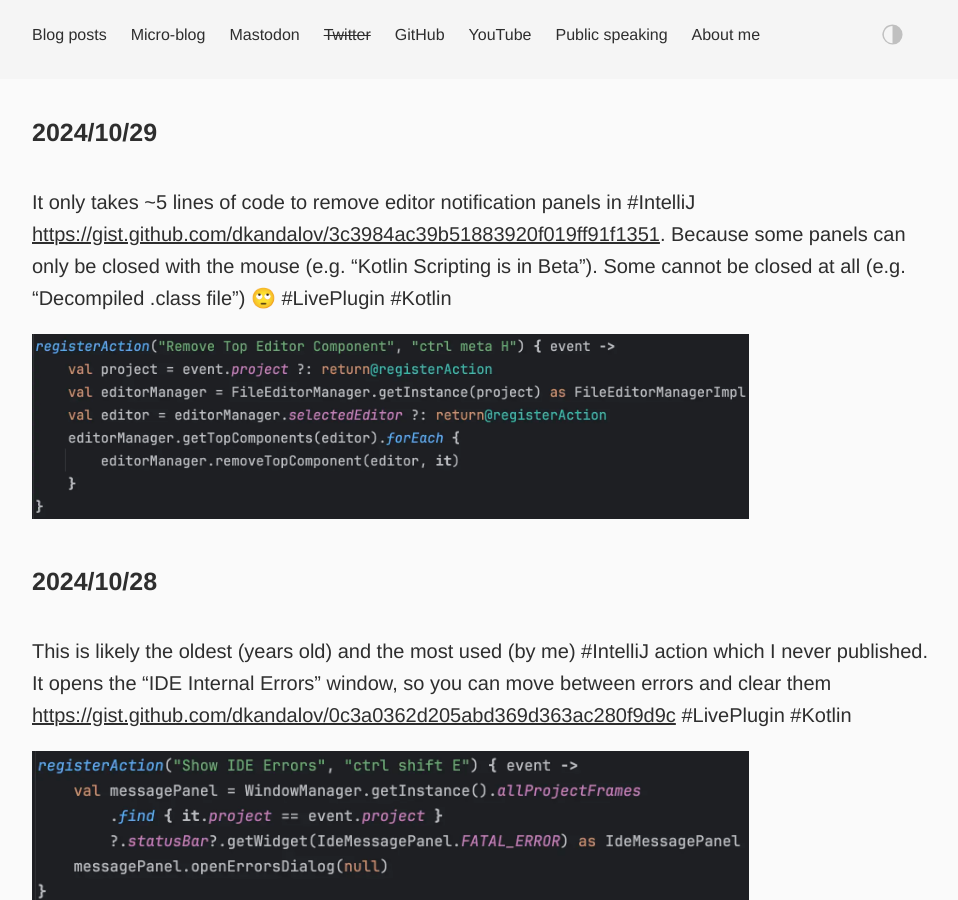
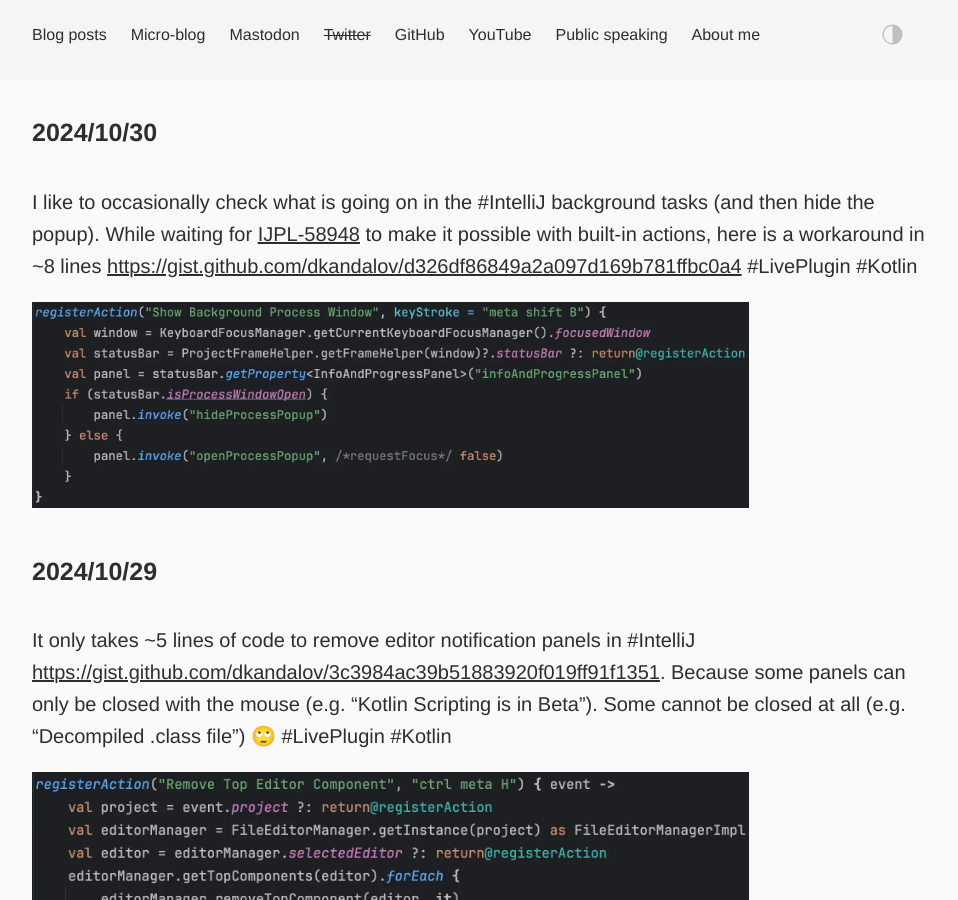
Before and after one commit to dkandalov/dkandalov.github.io, a Jekyll site: the page built from micro-blog.md, in a window 1280 px wide and 900 px high. Shown: the whole window, without its empty margins (160-1118 px from the left). Built offline with Jekyll 4.4.1, drawn with Linux system fonts in a browser that asks for light colours.

Commit message:
updated micro-blog

```diff
--- a/micro-blog.md
+++ b/micro-blog.md
@@ -2,6 +2,11 @@
 layout: post
 permalink: /micro-blog/
 ---
+
+#### 2024/10/30
+I like to occasionally check what is going on in the #IntelliJ background tasks (and then hide the popup). While waiting for [IJPL-58948](https://youtrack.jetbrains.com/issue/IJPL-58948) to make it possible with built-in actions, here is a workaround in ~8 lines <https://gist.github.com/dkandalov/d326df86849a2a097d169b781ffbc0a4> #LivePlugin #Kotlin
+
+<img src="../assets/images/micro-blog/2024-10-30.webp" width="80%" height="80%"/>
 
 #### 2024/10/29
 It only takes ~5 lines of code to remove editor notification panels in #IntelliJ <https://gist.github.com/dkandalov/3c3984ac39b51883920f019ff91f1351>. Because some panels can only be closed with the mouse (e.g. "Kotlin Scripting is in Beta"). Some cannot be closed at all (e.g. "Decompiled .class file") 🙄 #LivePlugin #Kotlin
```
Also changed, not shown: assets/images/micro-blog/2024-10-30.webp (added).
